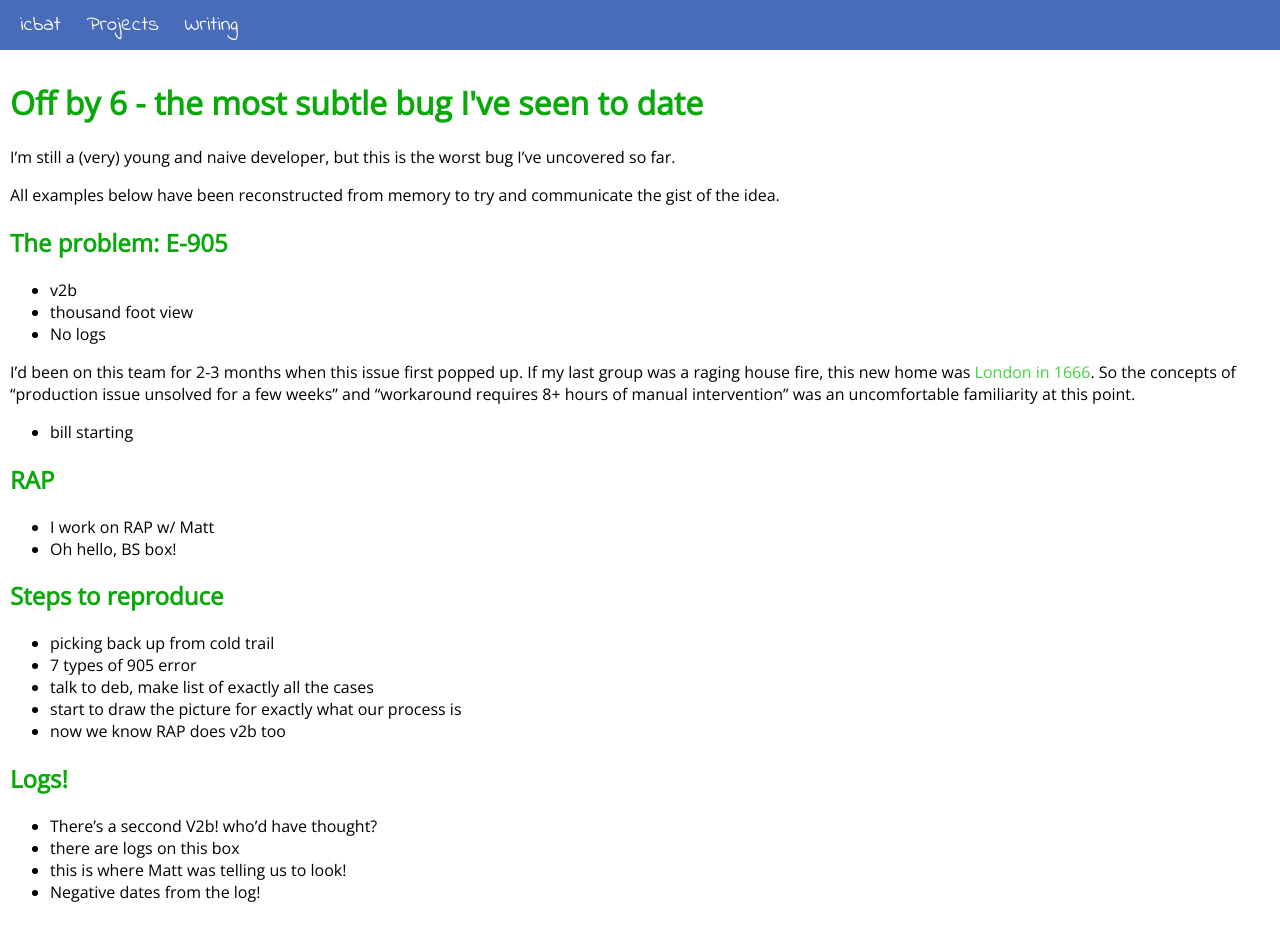
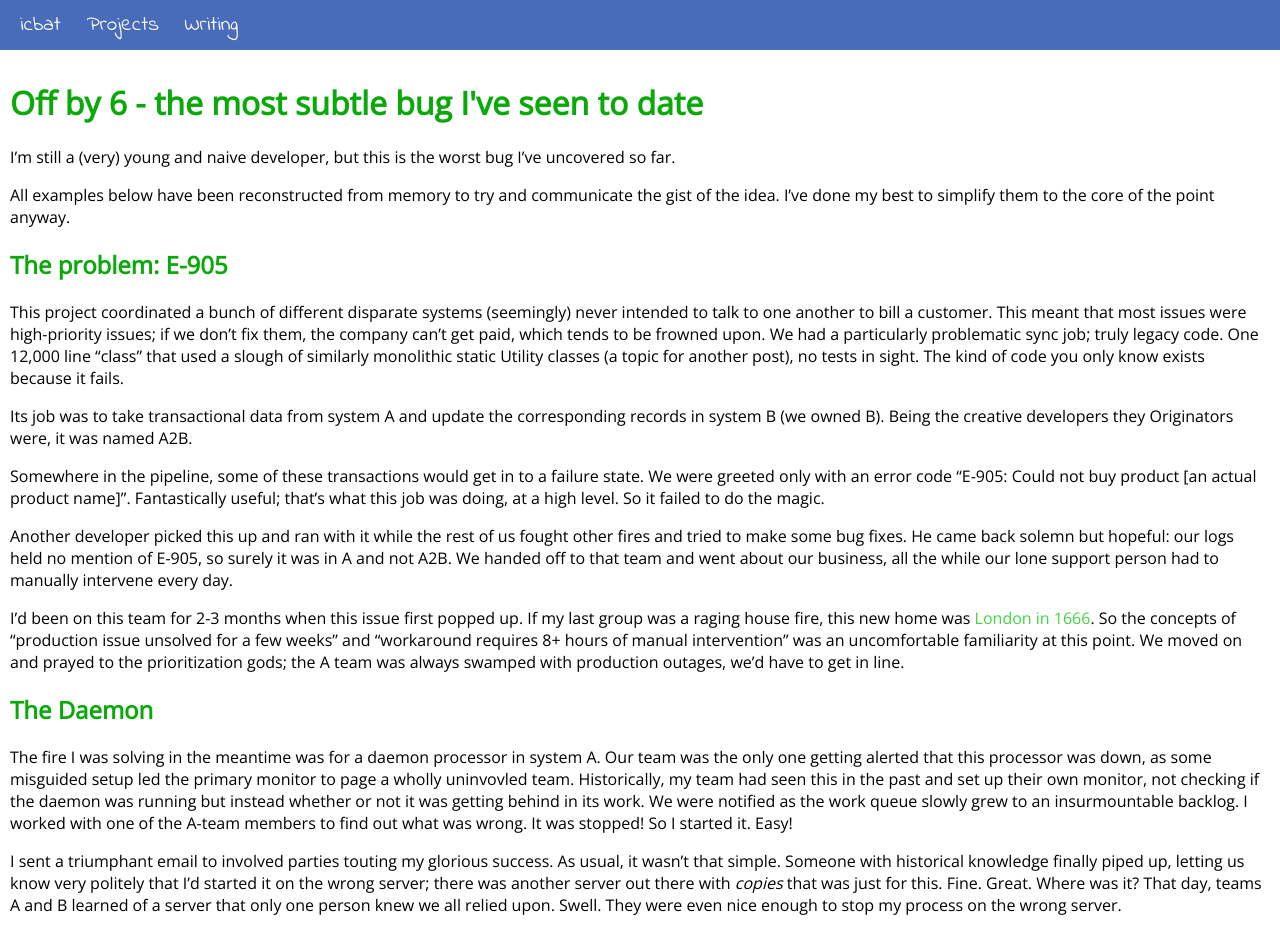
Before and after one commit to icbat/icbat.github.io, a Jekyll site: the page built from writing/_posts/2015-02-18-off-by-6.md, in a window 1280 px wide and 1400 px high. Shown: the top 927 px of the window. Built offline with Jekyll 4.4.1, drawn with Linux system fonts in a browser that asks for light colours; some of the changed text lies outside the part shown.

Commit message:
filling out the RAP section, calling it Daemon

```diff
--- a/writing/_posts/2015-02-18-off-by-6.md
+++ b/writing/_posts/2015-02-18-off-by-6.md
@@ -5,23 +5,27 @@ title: Off by 6 - the most subtle bug I've seen to date
 
 I'm still a (very) young and naive developer, but this is the worst bug I've uncovered so far.
 
-All examples below have been reconstructed from memory to try and communicate the gist of the idea.
+All examples below have been reconstructed from memory to try and communicate the gist of the idea. I've done my best to simplify them to the core of the point anyway.
 
 ## The problem:  E-905
 
-- v2b
-- thousand foot view
-- No logs
+This project coordinated a bunch of different disparate systems (seemingly) never intended to talk to one another to bill a customer. This meant that most issues were high-priority issues; if we don't fix them, the company can't get paid, which tends to be frowned upon. We had a particularly problematic sync job; truly legacy code. One 12,000 line "class" that used a slough of similarly monolithic static Utility classes (a topic for another post), no tests in sight. The kind of code you only know exists because it fails.
 
-I'd been on this team for 2-3 months when this issue first popped up. If my last group was a raging house fire, this new home was [London in 1666](https://en.wikipedia.org/wiki/Great_Fire_of_London). So the concepts of "production issue unsolved for a few weeks" and "workaround requires 8+ hours of manual intervention" was an uncomfortable familiarity at this point.
+Its job was to take transactional data from system A and update the corresponding records in system B (we owned B). Being the creative developers they Originators were, it was named A2B.
 
-- bill starting
+Somewhere in the pipeline, some of these transactions would get in to a failure state. We were greeted only with an error code "E-905:  Could not buy product [an actual product name]". Fantastically useful; that's what this job was doing, at a high level. So it failed to do the magic.
 
+Another developer picked this up and ran with it while the rest of us fought other fires and tried to make some bug fixes. He came back solemn but hopeful:  our logs held no mention of E-905, so surely it was in A and not A2B. We handed off to that team and went about our business, all the while our lone support person had to manually intervene every day.
 
-## RAP
+I'd been on this team for 2-3 months when this issue first popped up. If my last group was a raging house fire, this new home was [London in 1666](https://en.wikipedia.org/wiki/Great_Fire_of_London). So the concepts of "production issue unsolved for a few weeks" and "workaround requires 8+ hours of manual intervention" was an uncomfortable familiarity at this point. We moved on and prayed to the prioritization gods; the A team was always swamped with production outages, we'd have to get in line.
 
-- I work on RAP w/ Matt
-- Oh hello, BS box!
+## The Daemon
+
+The fire I was solving in the meantime was for a daemon processor in system A. Our team was the only one getting alerted that this processor was down, as some misguided setup led the primary monitor to page a wholly uninvovled team. Historically, my team had seen this in the past and set up their own monitor, not checking if the daemon was running but instead whether or not it was getting behind in its work. We were notified as the work queue slowly grew to an insurmountable backlog. I worked with one of the A-team members to find out what was wrong. It was stopped! So I started it. Easy!
+
+I sent a triumphant email to involved parties touting my glorious success. As usual, it wasn't that simple. Someone with historical knowledge finally piped up, letting us know very politely that I'd started it on the wrong server; there was another server out there with _copies_ that was just for this. Fine. Great. Where was it? That day, teams A and B learned of a server that only one person knew we all relied upon. Swell. They were even nice enough to stop my process on the wrong server.
+
+My A-team compatriot and I went out and found this _new_ server, and the process was indeed running there! And the logs were completely empty. Great. We debated impacts while watching the daemon's work queue continue to grow. Finally, we decided there would be no harm in turning this daemon, while(true) process on and off. Lo and behold, the queue shrank. All was well again.
 
 ## Steps to reproduce
 
@@ -33,7 +37,7 @@ I'd been on this team for 2-3 months when this issue first popped up. If my last
 
 ## Logs!
 
-- There's a seccond V2b! who'd have thought?
+- There's a seccond A2B! who'd have thought?
 - there are logs on this box
 - this is where Matt was telling us to look!
 - Negative dates from the log!
```
